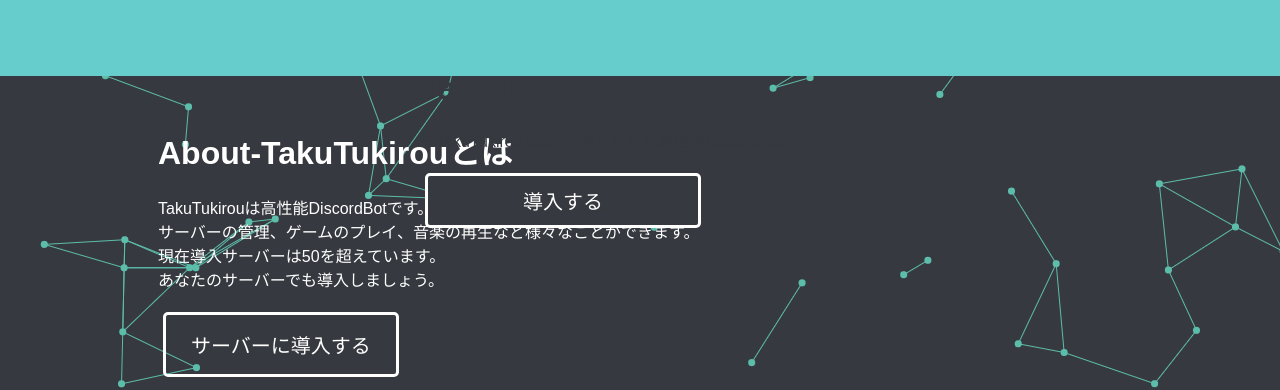
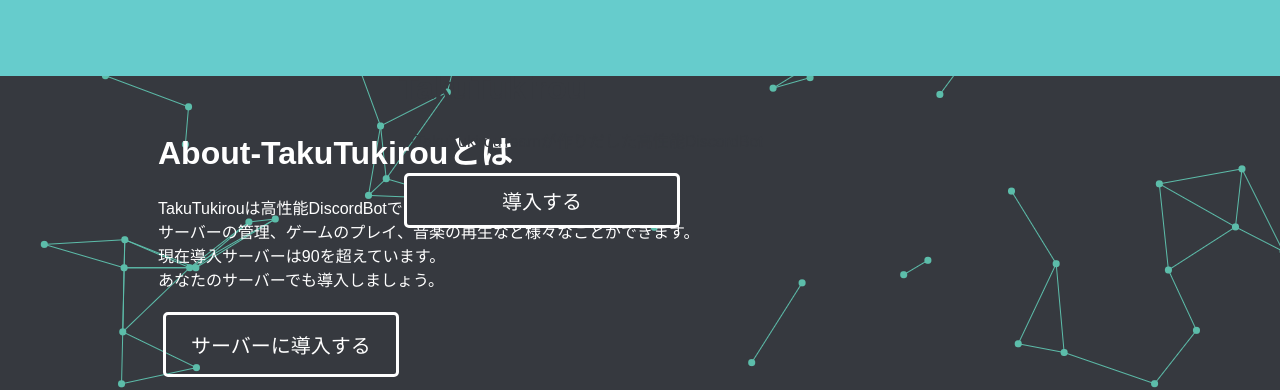
Before and after one commit to TakuTukirou/takutukirou.github.io, a Jekyll site: the page built from index.md, in a window 1280 px wide. Shown: the part 389-779 px from the top of the page. Built offline with Jekyll 4.4.1, drawn with Linux system fonts in a browser that asks for light colours; nearby versions of some CDN libraries; comment, search, counter and statistics services are not loaded.

Commit message:
Update home.html

```diff
--- a/_layouts/home.html
+++ b/_layouts/home.html
@@ -29,7 +29,7 @@
       margin: 0 auto;
     }
     .welcome3{
-      padding: 100px;
+      padding: 79px;
       color: #36393f;
     }
     .welcome3 .button{
@@ -99,7 +99,7 @@
         サーバーの管理、ゲームのプレイ、音楽の再生など様々なことができます。
       </div>
       <div>
-        現在導入サーバーは50を超えています。
+        現在導入サーバーは90を超えています。
       </div>
       <div>
         あなたのサーバーでも導入しましょう。
```
